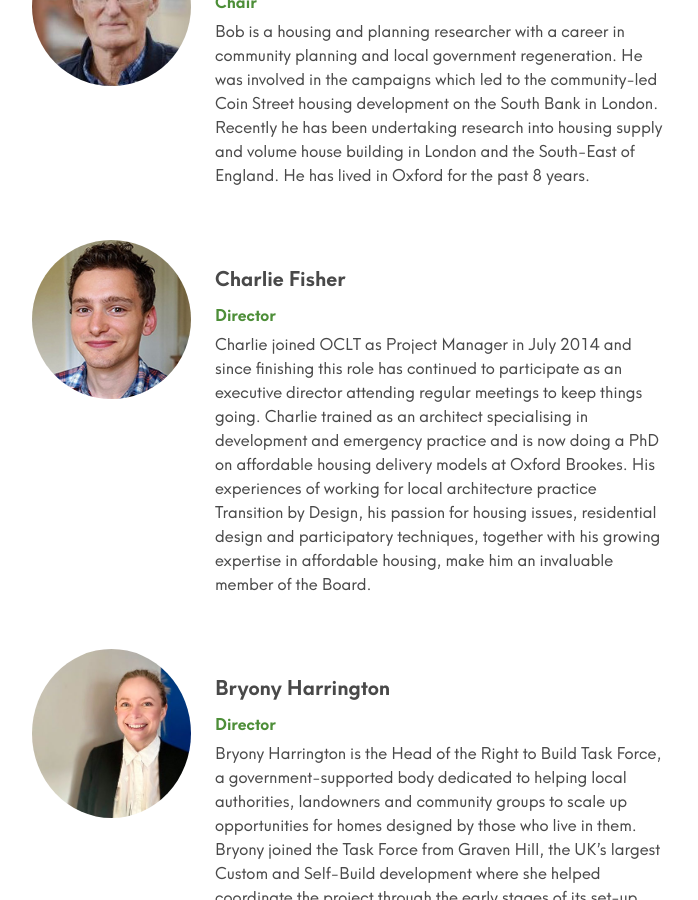
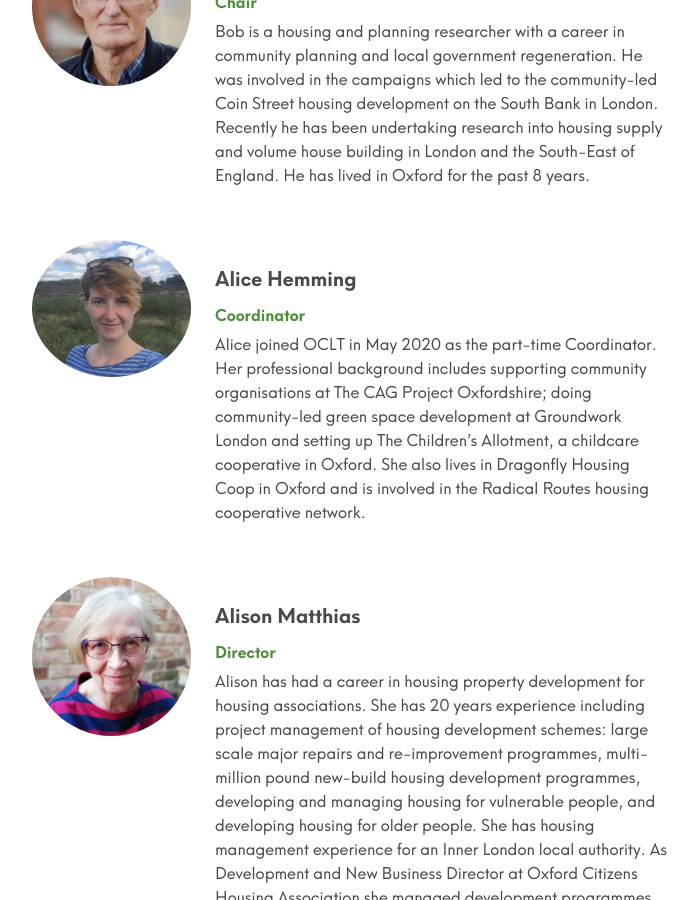
Before and after one commit to johnpuddephatt/oclt, a Jekyll site: the page built from _pages/about.md, in a window 1280 px wide and 900 px high, scrolled down 2683 px. Shown: the whole window, without its empty margins (308-1006 px from the left). Built offline with Jekyll 4.4.1, drawn with Linux system fonts in a browser that asks for light colours; some of the changed text lies outside the part shown.

Commit message:
Update from Forestry.io Oxfordshire CLT updated _data/people.yml

```diff
--- a/_data/people.yml
+++ b/_data/people.yml
@@ -51,30 +51,6 @@ people:
     in London.  Recently he has been undertaking research into housing supply and
     volume house building in London and the South-East of England.  He has lived in
     Oxford for the past 8 years.
-- name: Charlie Fisher
-  role: Director
-  image: "/uploads/people/Charlie.jpg"
-  description: Charlie joined OCLT as Project Manager in July 2014 and since finishing
-    this role has continued to participate as an executive director attending regular
-    meetings to keep things going. Charlie trained as an architect specialising in
-    development and emergency practice and is now doing a PhD on affordable housing
-    delivery models at Oxford Brookes. His experiences of working for local architecture
-    practice Transition by Design, his passion for housing issues, residential design
-    and participatory techniques, together with his growing expertise in affordable
-    housing, make him an invaluable member of the Board.
-- name: Bryony Harrington
-  role: Director
-  image: "/uploads/bryony-harrington-headshot-3-1.jpg"
-  description: Bryony Harrington is the Head of the Right to Build Task Force, a government-supported
-    body dedicated to helping local authorities, landowners and community groups to
-    scale up opportunities for homes designed by those who live in them. Bryony joined
-    the Task Force from Graven Hill, the UK’s largest Custom and Self-Build development
-    where she helped coordinate the project through the early stages of its set-up,
-    well into the sales and construction phase. Bryony has always hoped to build a
-    home on her family farm in North Oxfordshire and is an ardent believer in the
-    power of community-led housing and self-build to improve lives. Before Graven
-    Hill she spent seven years in the music industry, travelling the world as a Tour
-    Manager for bands and running a live music production company.
 - name: Alice Hemming
   role: Coordinator
   image: "/uploads/img_1548.JPG"
```
